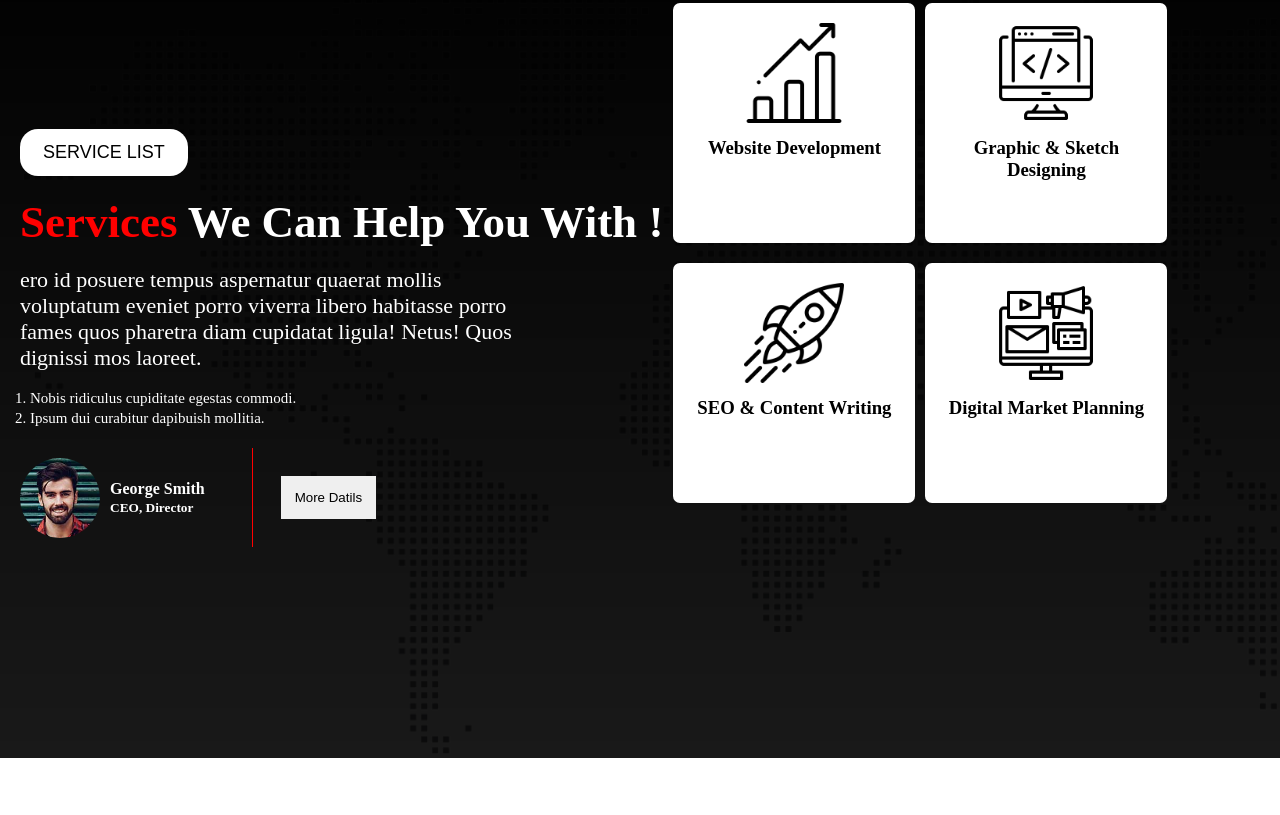
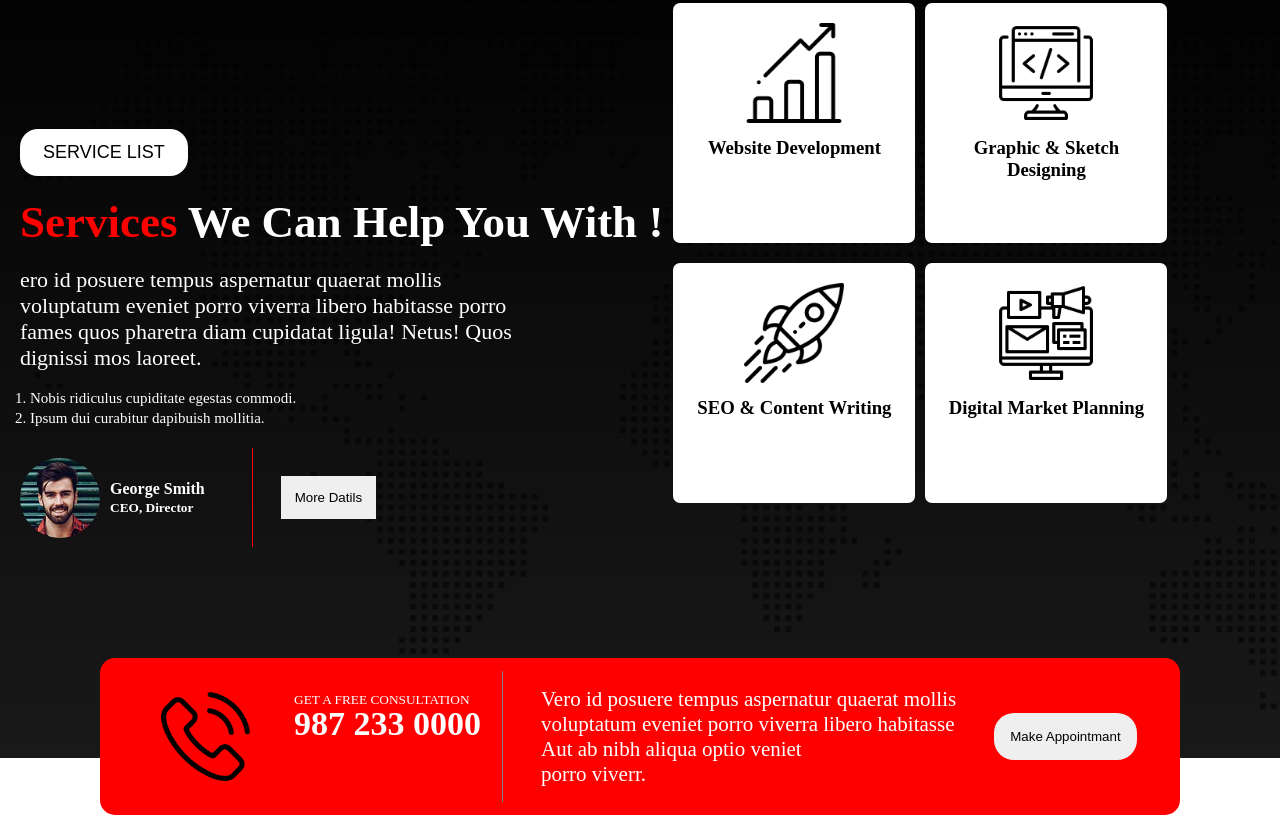
Before and after one commit to programmerrabbanii/concetual-two, a plain HTML site: page index.html in a window 1280 px wide. Shown: the part 959-1774 px from the top of the page. Before the commit the page ends 1717 px from the top, so only its background shows below. Drawn offline with Linux system fonts and the light colour scheme.

```diff
--- a/index.html
+++ b/index.html
@@ -86,6 +86,21 @@
 
         </div>
 
+        <div class="appoentment">
+            <div class="appor-1">
+                <img src="./img/phone-call.png" alt="">
+                <small>GET A FREE CONSULTATION <h2>987 233 0000 </h2>  </small>
+
+            </div>
+            <div class="appor-2">
+                <p>Vero id posuere tempus aspernatur quaerat mollis <br> voluptatum eveniet porro
+                    viverra libero habitasse <br> Aut ab nibh aliqua optio veniet <br> porro viverr.</p>
+            </div>
+            <div class="appor-3">
+                <button class="appo-btn">make appointmant</button>
+            </div>
+        </div>
+
     </main>
     <footer>
 
--- a/style.css
+++ b/style.css
@@ -174,3 +174,50 @@
     text-transform: capitalize;
     margin-right:40px ;
 }
+.appoentment {
+    background-color: red;
+    display: flex;
+    align-items: center;
+    height: 77px;
+    width: 1000px;
+    margin: auto;
+    padding: 40px;
+    border-radius: 15px;
+    margin-top: -100px;
+}
+.appo-btn {
+    border: none;
+    padding: 16px;
+    margin-left: 38px;
+    text-transform: capitalize;
+    border-radius: 20px;
+}
+.appor-3{
+
+}
+.appor-2 p {
+    color: white;
+    font-size: 21px;
+}
+.appor-1 img {
+    width: 89px;
+    margin-right: 44px;
+}
+.appor-1 h2{
+
+}
+.appor-1 {
+    display: flex;
+    margin-right: 38px;
+    border-right: 1px solid gray;
+    padding: 21px;
+}
+.appor-1 h2 {
+    line-height: 31px;
+    font-size: 34px;
+    color: white;
+}
+.appor-1 small{
+    color: white;
+
+}
```
